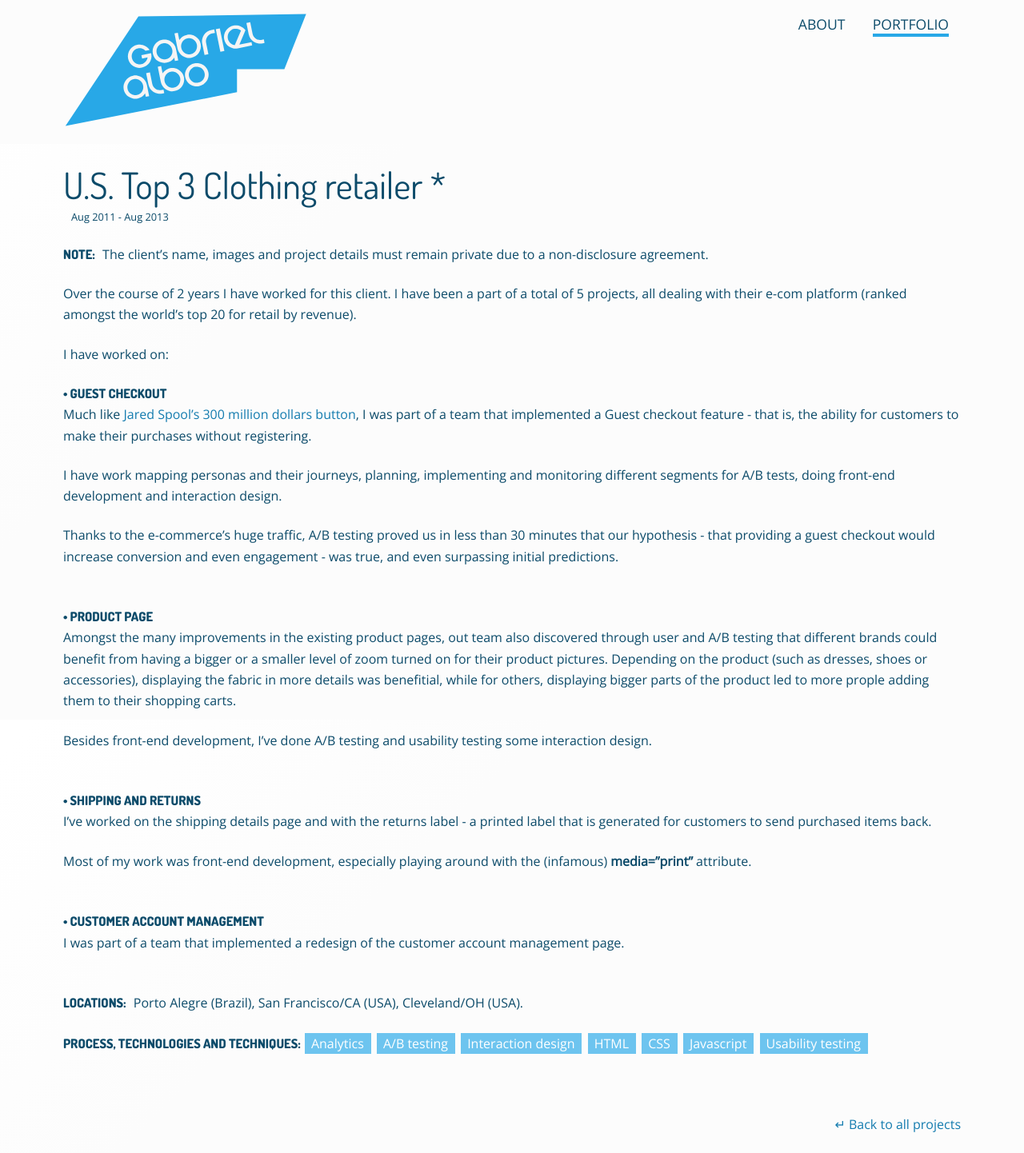
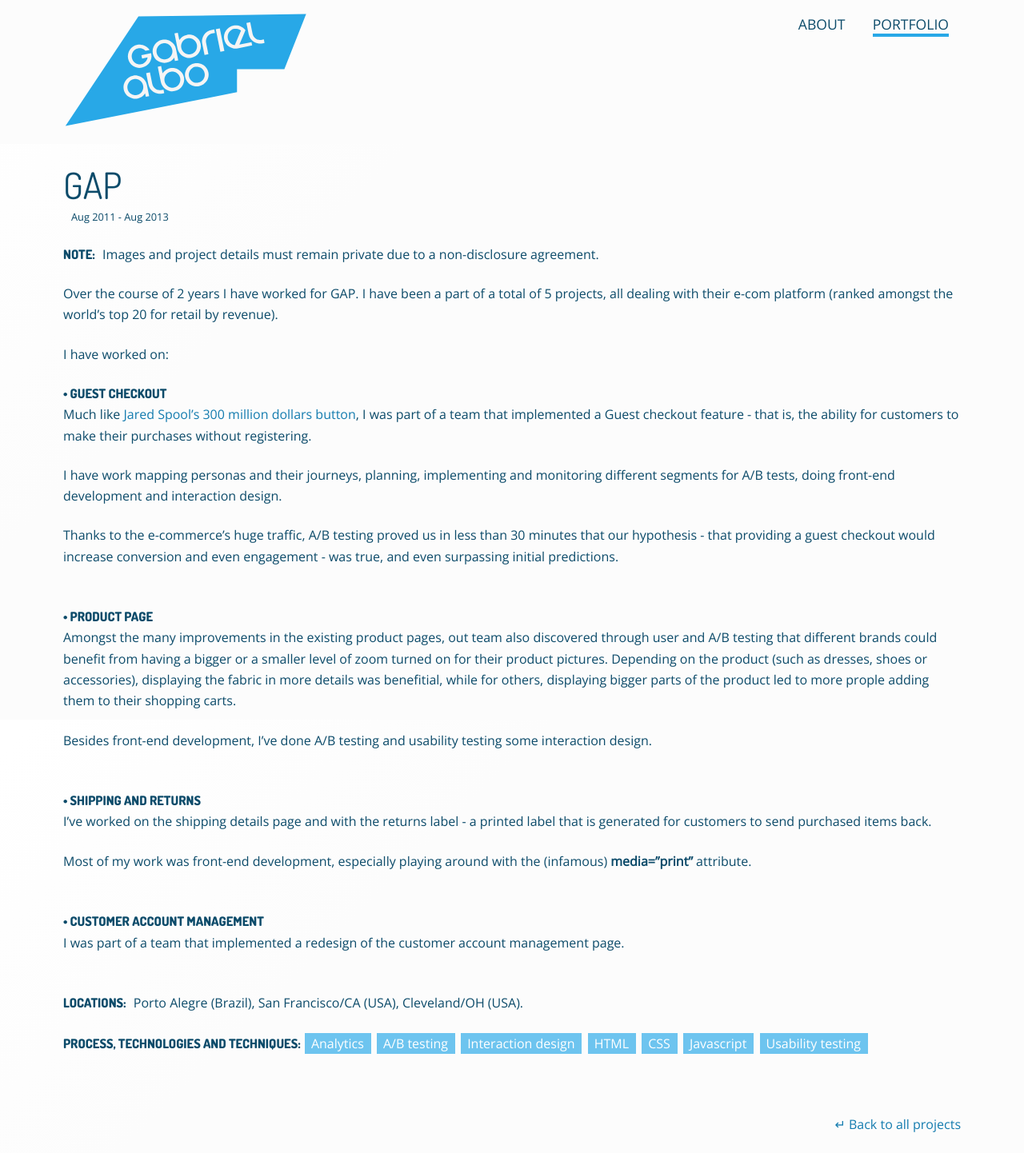
Before and after one commit to albogabriel/gabrielalbo.com, a Jekyll site: the page built from _posts/2011-08-15-gap.markdown, in a window 1280 px wide. Shown: the whole page at 80% size. Built offline with Jekyll 4.4.1, drawn with Linux system fonts in a browser that asks for light colours.

Commit message:
Added details on SWA and GAP. Added a couple of images to TWU.

```diff
--- a/_posts/2009-12-14-airline-e-commerce.markdown
+++ b/_posts/2009-12-14-airline-e-commerce.markdown
@@ -1,17 +1,17 @@
 ---
 layout: project
-title:  "U.S. Top 3 Airline e-commerce *"
+title:  "Southwest Airlines"
 start-date: Dec 2009
 end-date: Aug 2011
 category: projects
 current-page: portfolio-item
-image: "airline-round.png"
+image: "swa.png"
 short-description: "Front-end development and interaction design for hotel booking and car rental functionalities."
 skills: [Interaction Design, Front-end Development]
 skills-used: [HTML, CSS, Javascript, interaction Design]
 ---
 
-<span class="category-description">NOTE:</span> The client's name, images and project details must remain private due to a non-disclosure agreement.
+<span class="category-description">NOTE:</span> Images and project details must remain private due to a non-disclosure agreement.
 
 I have worked on the client’s e-com platform (ranked amongst U.S. top 5 biggest airlines) on their hotel booking and car rental modules. I have done mostly front-end development work, UX design and browser retro-compatibility work to accommodate their surprisingly big percentage of IE 6 and 7 users.
 
--- a/_posts/2011-08-15-clothing-retailer.markdown
+++ b/_posts/2011-08-15-gap.markdown
@@ -1,19 +1,19 @@
 ---
 layout: project
-title:  "U.S. Top 3 Clothing retailer *"
+title:  "GAP"
 start-date: Aug 2011
 end-date: Aug 2013
 category: projects
 current-page: portfolio-item
-image: "retailer-round.png"
+image: "gap.png"
 short-description: "Multinational clothing and accessories retailer e-commerce; checkout flow, product pages, returns and shippin and customer account management."
 skills: [Interaction Design, Front-end Development, Research, A/B testing]
 skills-used: [Analytics, A/B testing, Interaction design, HTML, CSS, Javascript, Usability testing]
 ---
 
-<span class="category-description">NOTE:</span> The client's name, images and project details must remain private due to a non-disclosure agreement.
+<span class="category-description">NOTE:</span> Images and project details must remain private due to a non-disclosure agreement.
 
-Over the course of 2 years I have worked for this client. I have been a part of a total of 5 projects, all dealing with their e-com platform (ranked amongst the world’s top 20 for retail by revenue).
+Over the course of 2 years I have worked for GAP. I have been a part of a total of 5 projects, all dealing with their e-com platform (ranked amongst the world’s top 20 for retail by revenue).
 
 I have worked on:
 
```
Also changed, not shown: _posts/2022-03-01-twu.markdown (+13 -0 lines), assets/images/projects/gap.png (added), assets/images/projects/swa.png (added), assets/images/projects/twu/twu-term-sessions.png (added), assets/images/projects/twu/twu-tshirt.png (added).
